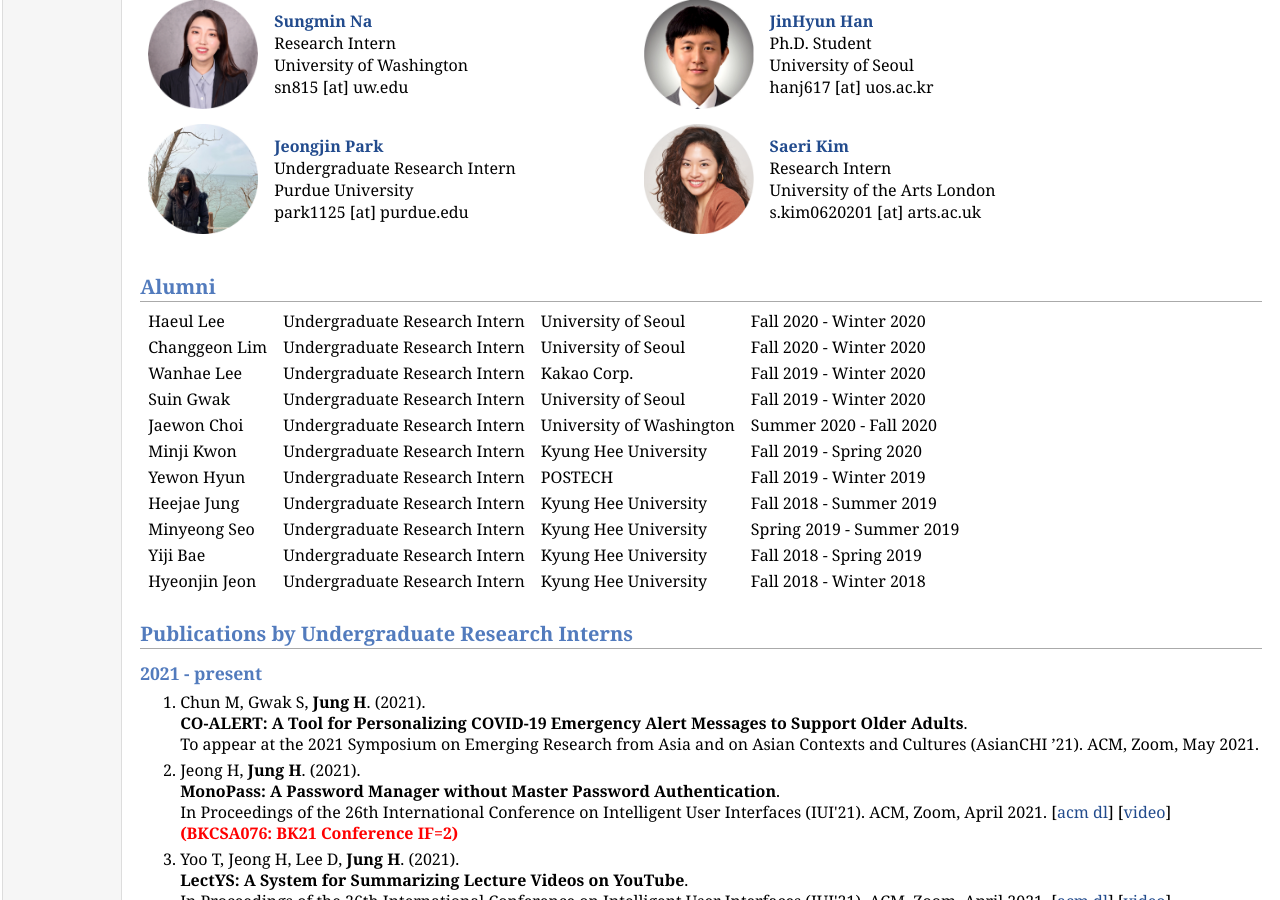
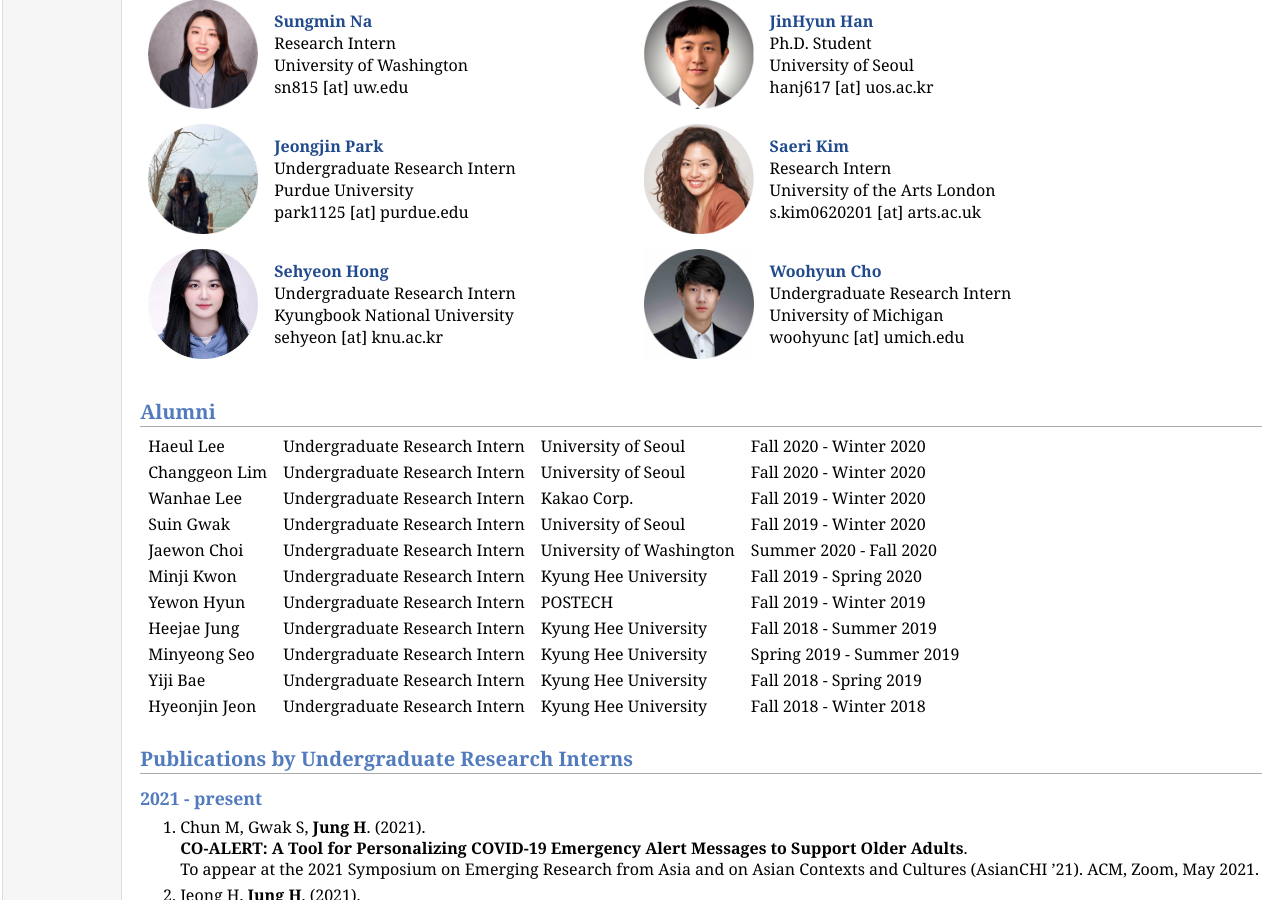
Before and after one commit to hcail/hcail-backup.github.io, a Jekyll site: the page people/people.html, which Jekyll copies as it is, in a window 1280 px wide and 900 px high, scrolled down 1076 px. Built offline with Jekyll 4.4.1, drawn with Linux system fonts in a browser that asks for light colours.

Commit message:
ppl major

```diff
--- a/people/people.html
+++ b/people/people.html
@@ -100,6 +100,17 @@ HCI Korea 2019, Jeju, Korea.
     <td class="c2"> <a href="https://www.linkedin.com/in/saerikim/">
                     <b>Saeri Kim</b></a><br>Research Intern
                     <br>University of the Arts London<br>s.kim0620201 [at] arts.ac.uk</td>
+  </tr>
+  <tr class="r1">
+    <td class="c2"> <img src="img/shong.JPG" width="110" style="vertical-align: -4px"></td>
+    <td class="c2"> <a href="https://sites.google.com/view/sehyeonhong/home">
+                    <b>Sehyeon Hong</b></a><br>Undergraduate Research Intern
+                    <br>Kyungbook National University<br>sehyeon [at] knu.ac.kr</td>
+    <td class="c2"> &nbsp;&nbsp;&nbsp;&nbsp;&nbsp;&nbsp;&nbsp;&nbsp;&nbsp;&nbsp;&nbsp;&nbsp;&nbsp;&nbsp;&nbsp;&nbsp;&nbsp;&nbsp;&nbsp;&nbsp;&nbsp;&nbsp;&nbsp;</td>
+    <td class="c2"> <img src="img/wcho.jpg" width="110" style="vertical-align: -4px"></td>
+    <td class="c2"> <a href="https://www.notion.so/Woohyun-Daniel-Cho-06369cda2d72455d820c3891cf748336">
+                    <b>Woohyun Cho</b></a><br>Undergraduate Research Intern
+                    <br>University of Michigan<br>woohyunc [at] umich.edu</td>
   </tr>
 </table>
 
```
Also changed, not shown: index.html (+11 -7 lines), news/news.html (+11 -4 lines), people/img/shong.JPG (added), people/img/wcho.jpg (added), 3 other files.
